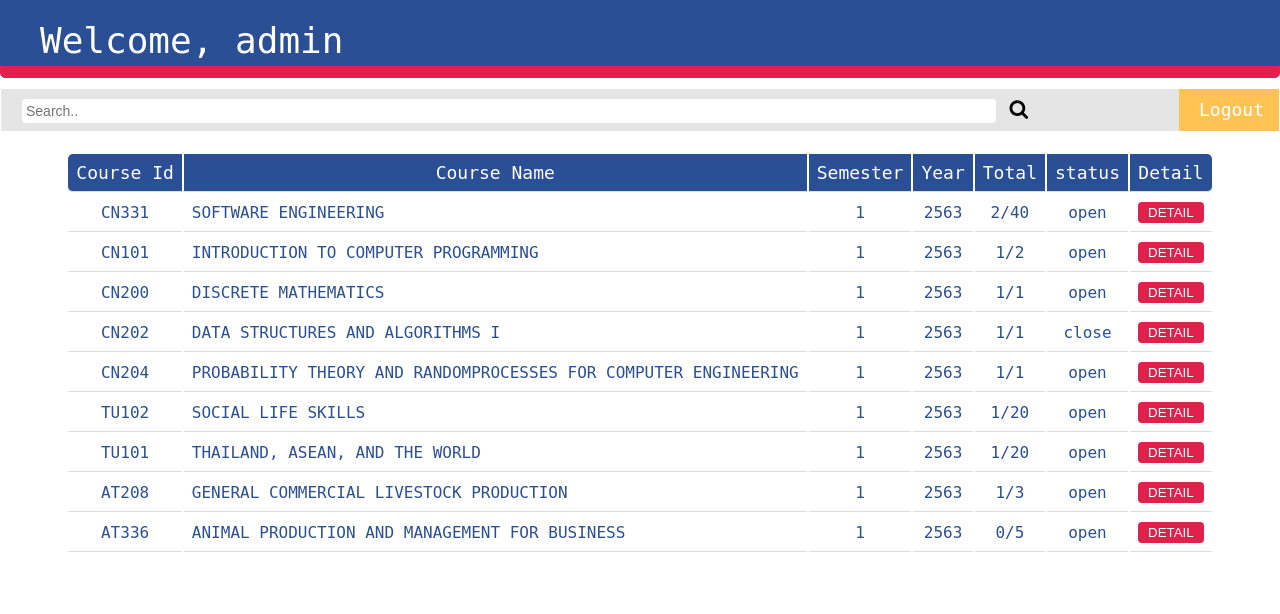
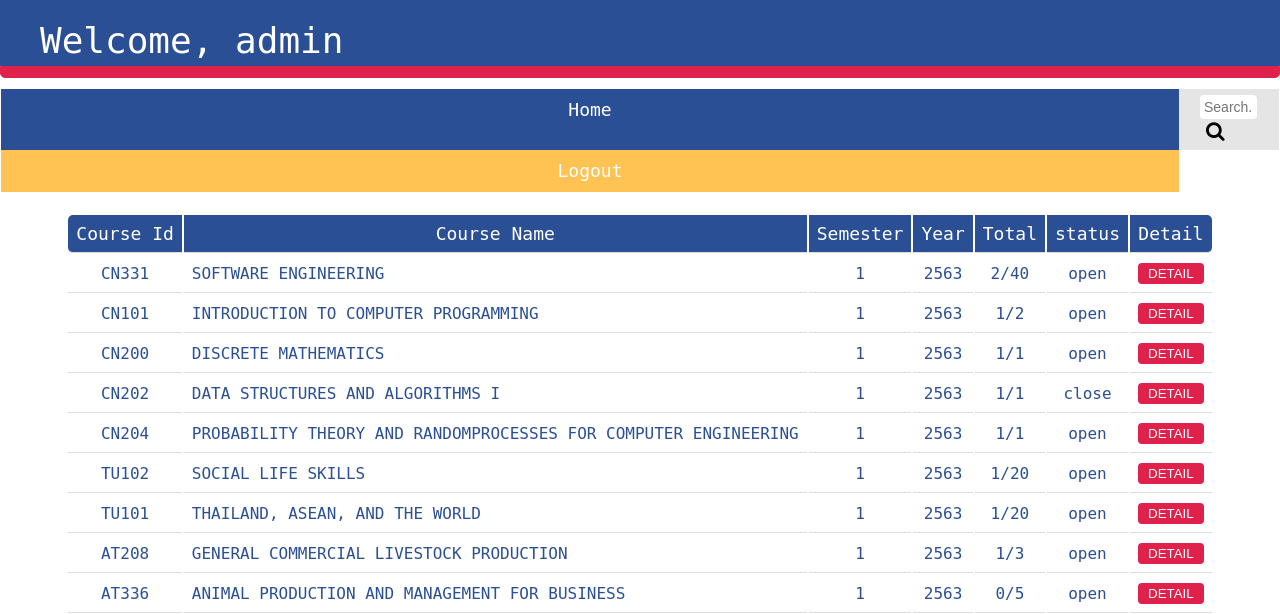
Before and after one commit to PornnapatTos/REGISTER-WEB-APPLICATION, a Django app: page /admin in a window 1280 px wide. Shown: the top 614 px of the page. Run offline with Django 3.2, Linux system fonts and the light colour scheme; a user stored in the database is signed in; data comes from the database, SQL or seed files in the repository.

Commit message:
Update admin.html
add Home button

```diff
--- a/reg/users/templates/users/admin.html
+++ b/reg/users/templates/users/admin.html
@@ -8,6 +8,7 @@
     {% endif %}
     <link rel="stylesheet" href="https://cdnjs.cloudflare.com/ajax/libs/font-awesome/4.7.0/css/font-awesome.min.css">
     <div class="topnav-admin">
+        <a href="{% url 'index' %}">Home</a>
         <div class="search-container">
             <form action="{% url 'search_admin' %}" method="POST">
                 {% csrf_token %}
```
